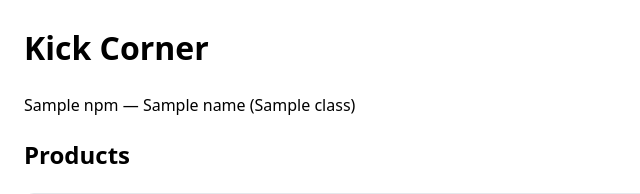
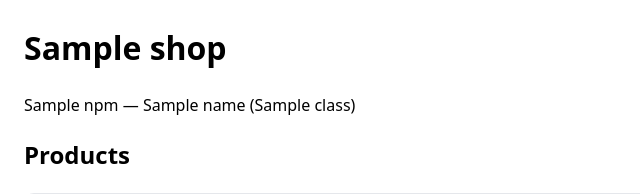
Before and after one commit to kurrorro/kick-corner, a Django app: template main/templates/main.html in a window 1280 px wide. Shown: the top 194 px of the page, without its empty margins (0-640 px from the left). Run offline with Django 5.2, Linux system fonts and the light colour scheme; tables that the repository leaves empty hold one stand-in row (values such as "Sample post"); the template is opened without the code that fills it: values that come from a table or form of the project are taken from there, most other values are stand-ins (such as "Sample title", 1, 10 or a date in 2020); grey boxes marked "Sample" are stand-in pictures.

Commit message:
Tugas Individu 2 - add README.md

```diff
--- a/main/templates/main.html
+++ b/main/templates/main.html
@@ -15,7 +15,7 @@
 </head>
 <body>
   <header>
-    <h1>Kick Corner</h1>
+    <h1>{{ shop }}</h1>
     <p>{{ npm }} — {{ name }} ({{ class }})</p>
   </header>
 
--- a/main/views.py
+++ b/main/views.py
@@ -4,6 +4,7 @@ from main.models import Product
 def show_main(request):
     products = Product.objects.all()  # ambil semua produk
     context = {
+        'shop': 'Kick Corner',
         'npm': '2406437331',
         'name': 'Keisha Vania Laurent',
         'class': 'PBP B',
```
Also changed, not shown: README.md (added), assets/django-diagram.webp (added), main/migrations/0001_initial.py, main/migrations/0002_product_delete_news.py (deleted).
